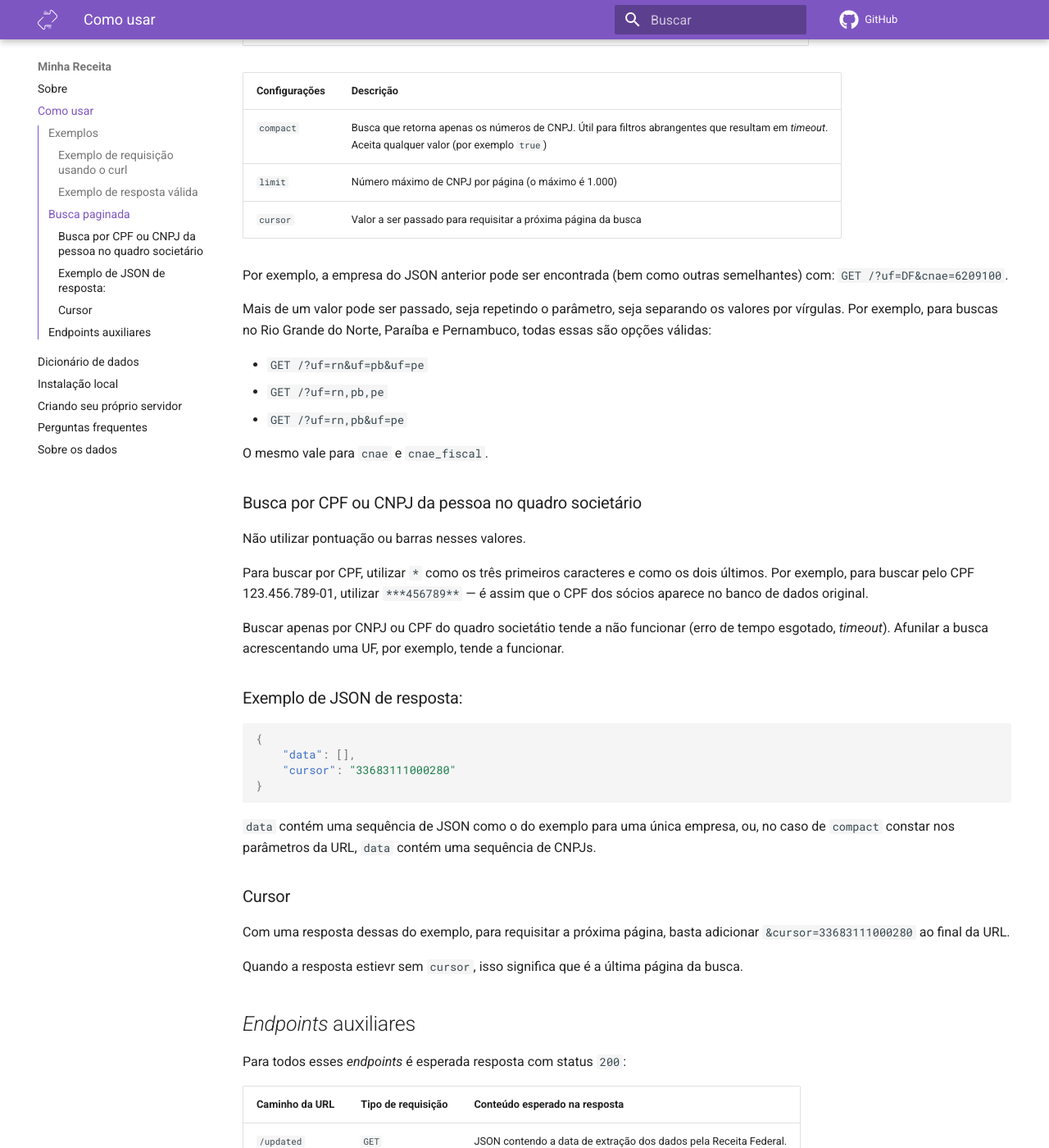
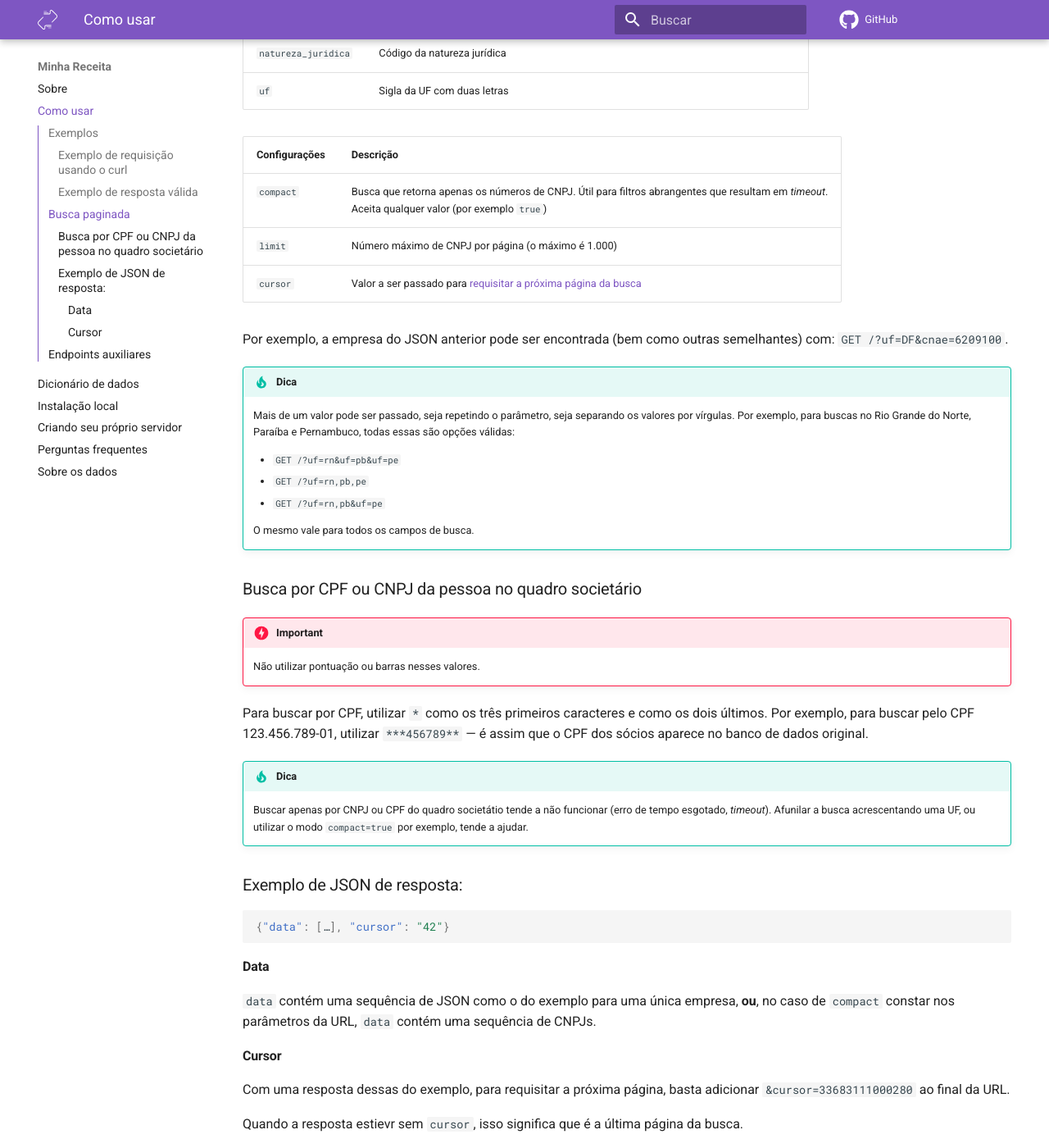
Before and after one commit to cuducos/minha-receita, an MkDocs documentation site: the page built from docs/como-usar.md, in a window 1280 px wide and 1400 px high, scrolled down 1585 px. Shown: the whole window at 82% size. Built offline with MkDocs 1.6.1 and Material for MkDocs 9.7.7, drawn with Linux system fonts in a browser that asks for light colours; comment, search, counter and statistics services are not loaded; some of the changed text lies outside the part shown.

Commit message:
Minor edits in the docs

````diff
--- a/docs/como-usar.md
+++ b/docs/como-usar.md
@@ -217,38 +221,41 @@ A busca paginada aceita um ou mais desses parâmetros na URL:
 |---|---|
 | `compact ` | Busca que retorna apenas os números de CNPJ. Útil para filtros abrangentes que resultam em _timeout_.<br>Aceita qualquer valor (por exemplo `true`) |
 | `limit` | Número máximo de CNPJ por página (o máximo é 1.000) |
-| `cursor` | Valor a ser passado para requisitar a próxima página da busca |
+| `cursor` | Valor a ser passado para [requisitar a próxima página da busca](#cursor) |
 
 Por exemplo, a empresa do JSON anterior pode ser encontrada (bem como outras semelhantes) com: `GET /?uf=DF&cnae=6209100`.
 
-Mais de um valor pode ser passado, seja repetindo o parâmetro, seja separando os valores por vírgulas. Por exemplo, para buscas no Rio Grande do Norte, Paraíba e Pernambuco, todas essas são opções válidas:
+!!! tip "Dica"
 
-* `GET /?uf=rn&uf=pb&uf=pe`
-* `GET /?uf=rn,pb,pe`
-* `GET /?uf=rn,pb&uf=pe`
+    Mais de um valor pode ser passado, seja repetindo o parâmetro, seja separando os valores por vírgulas. Por exemplo, para buscas no Rio Grande do Norte, Paraíba e Pernambuco, todas essas são opções válidas:
 
-O mesmo vale para `cnae` e `cnae_fiscal`.
+    * `GET /?uf=rn&uf=pb&uf=pe`
+    * `GET /?uf=rn,pb,pe`
+    * `GET /?uf=rn,pb&uf=pe`
+
+    O mesmo vale para todos os campos de busca.
 
 ### Busca por CPF ou CNPJ da pessoa no quadro societário
 
-Não utilizar pontuação ou barras nesses valores.
+!!! danger "Important"
+     Não utilizar pontuação ou barras nesses valores.
 
 Para buscar por CPF, utilizar `*` como os três primeiros caracteres e como os dois últimos. Por exemplo, para buscar pelo CPF 123.456.789-01, utilizar `***456789**` — é assim que o CPF dos sócios aparece no banco de dados original.
 
-Buscar apenas por CNPJ ou CPF do quadro societátio tende a não funcionar (erro de tempo esgotado, _timeout_). Afunilar a busca acrescentando uma UF, por exemplo, tende a funcionar.
+!!! tip "Dica"
+    Buscar apenas por CNPJ ou CPF do quadro societátio tende a não funcionar (erro de tempo esgotado, _timeout_). Afunilar a busca acrescentando uma UF, ou utilizar o modo `compact=true` por exemplo, tende a ajudar.
 
 ### Exemplo de JSON de resposta:
 
 ```json
-{
-    "data": [],
-    "cursor": "33683111000280"
-}
+{"data": […], "cursor": "42"}
 ```
 
-`data` contém uma sequência de JSON como o do exemplo para uma única empresa, ou, no caso de `compact` constar nos parâmetros da URL, `data` contém uma sequência de CNPJs.
+#### Data
 
-### Cursor
+`data` contém uma sequência de JSON como o do exemplo para uma única empresa, **ou**, no caso de `compact` constar nos parâmetros da URL, `data` contém uma sequência de CNPJs.
+
+#### Cursor
 
 Com uma resposta dessas do exemplo, para requisitar a próxima página, basta adicionar `&cursor=33683111000280` ao final da URL.
 
````
Also changed, not shown: other parts of docs/como-usar.md (+6 -2 lines), docs/index.md (+2 -3 lines).
